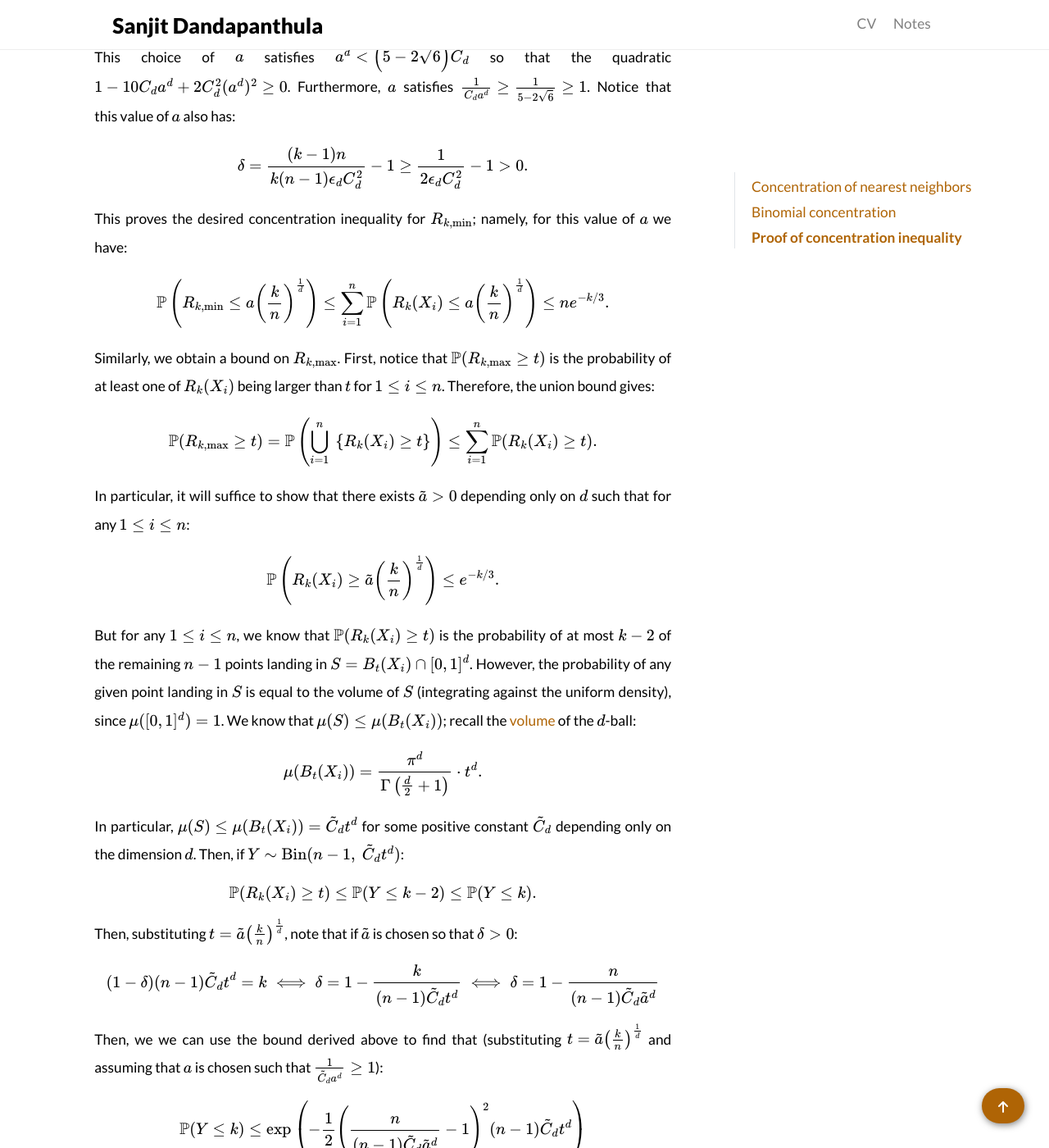
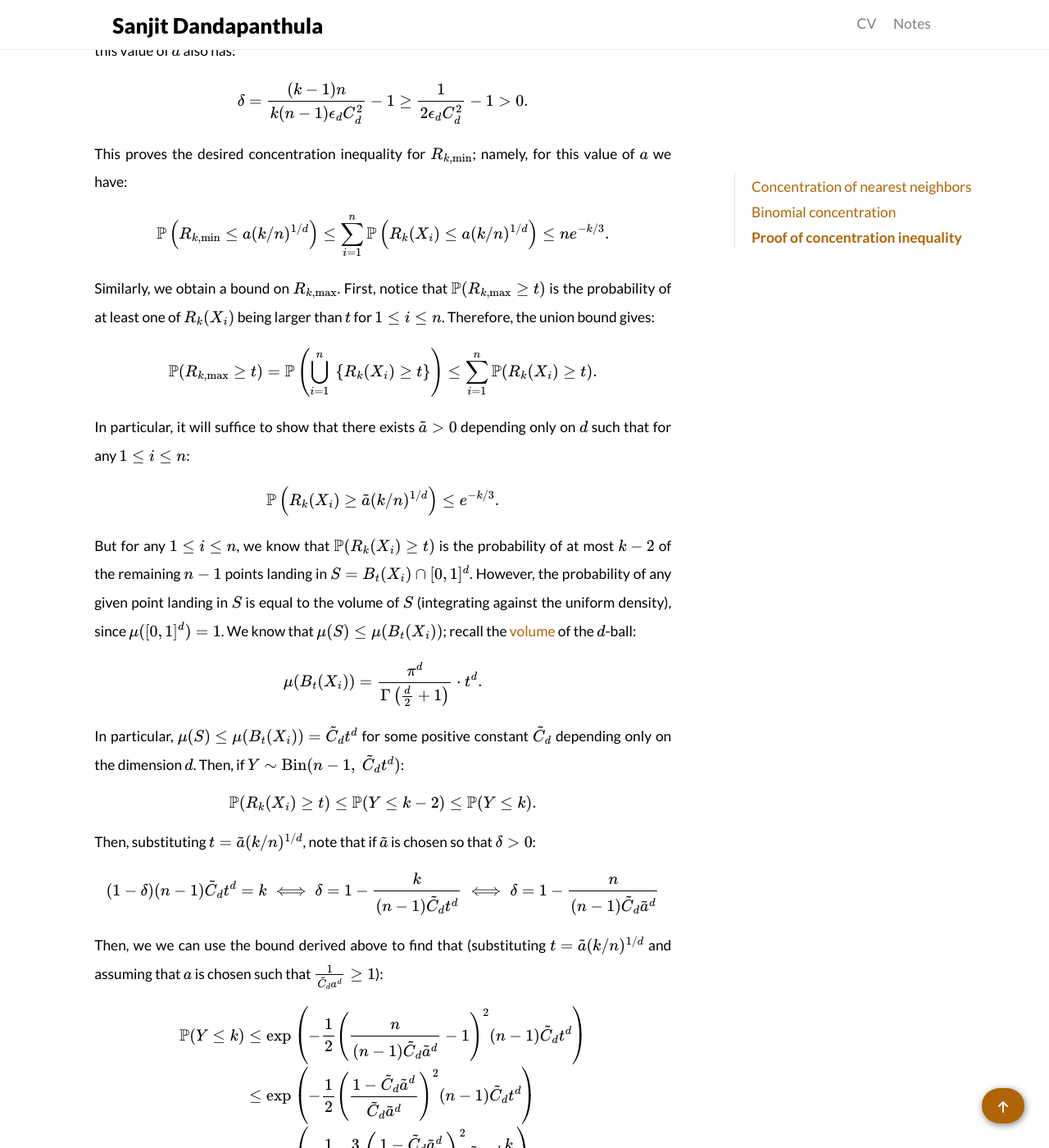
Before and after one commit to sanjitdp/sanjitdp.github.io, a Jekyll site: the page built from _posts/2023-06-26-concentration-inequalities-knn.md, in a window 1280 px wide and 1400 px high, scrolled down 5167 px. Shown: the whole window at 82% size. Built offline with Jekyll 4.4.1, drawn with Linux system fonts in a browser that asks for light colours; formulas are drawn with MathJax 3; some of the changed text lies outside the part shown.

Commit message:
minor edits to notes, moved old notes into drafts

```diff
--- a/_posts/2023-06-26-concentration-inequalities-knn.md
+++ b/_posts/2023-06-26-concentration-inequalities-knn.md
@@ -16,7 +16,7 @@ If we define $R_{k, \min} = \min_{1 \leq i \leq n} R_k(X_i)$, then we'll show th
 
 $$
 \begin{align*}
-    \mathbb{P}\left( R_{k, \min} \leq a \left( \frac{k}{n} \right)^{\frac{1}{d}} \right) \leq n e^{-k/3}.
+    \mathbb{P}\left( R_{k, \min} \leq a (k / n)^{1/d} \right) \leq n e^{-k/3}.
 \end{align*}
 $$
 
@@ -24,11 +24,11 @@ Similarly, if we define $R_{k, \max} = \max_{1 \leq i \leq n} R_k(X_i)$, we'll s
 
 $$
 \begin{align*}
-    \mathbb{P}\left( R_{k, \max} \geq \tilde{a} \left( \frac{k}{n} \right)^{\frac{1}{d}} \right) \leq n e^{-k/3}.
+    \mathbb{P}\left( R_{k, \max} \geq \tilde{a} (k / n)^{1/d} \right) \leq n e^{-k/3}.
 \end{align*}
 $$
 
-This result is really neat - it shows that $\lbrace R_k(X_i) \rbrace_{i=1}^n$ generally grows like $\left( \frac{k}{n} \right)^{\frac{1}{d}}$ (as $n$ and $k$ are varied) with high probability. This statement looks a bit difficult to show, but we'll break it down into easier pieces.
+This result is really neat - it shows that $\lbrace R_k(X_i) \rbrace_{i=1}^n$ generally grows like $(k / n)^{1/d}$ (as $n$ and $k$ are varied) with high probability. This statement looks a bit difficult to show, but we'll break it down into easier pieces.
 
 # Binomial concentration
 
@@ -215,7 +215,7 @@ In particular, it will suffice to show that there exists $a > 0$ depending only
 
 $$
 \begin{align*}
-    \mathbb{P}\left( R_k(X_i) \leq a \left( \frac{k}{n} \right)^{\frac{1}{d}} \right) \leq e^{-k/3}.
+    \mathbb{P}\left( R_k(X_i) \leq a (k / n)^{1/d} \right) \leq e^{-k/3}.
 \end{align*}
 $$
 
@@ -246,7 +246,7 @@ $$
 \end{align*}
 $$
 
-Recall that $\frac{x}{x - 1} \in [1, 2]$ for all $x \geq 2$. Then, we we can use the bound on binomial variables derived above to find that (substituting $t = a \left( \frac{k}{n} \right)^{\frac{1}{d}}$ and assuming that $a$ is chosen such that $\frac{1}{C_d a^d} \geq 1$):
+Recall that $\frac{x}{x - 1} \in [1, 2]$ for all $x \geq 2$. Then, we we can use the bound on binomial variables derived above to find that (substituting $t = a (k / n)^{1/d}$ and assuming that $a$ is chosen such that $\frac{1}{C_d a^d} \geq 1$):
 
 $$
 \begin{align*}
@@ -302,8 +302,8 @@ This proves the desired concentration inequality for $R_{k, \min}$; namely, for
 
 $$
 \begin{align*}
-    \mathbb{P}\left( R_{k, \min} \leq a \left( \frac{k}{n} \right)^{\frac{1}{d}} \right)
-    \leq \sum_{i=1}^n \mathbb{P}\left( R_k(X_i) \leq a \left( \frac{k}{n} \right)^{\frac{1}{d}} \right)
+    \mathbb{P}\left( R_{k, \min} \leq a (k / n)^{1/d} \right)
+    \leq \sum_{i=1}^n \mathbb{P}\left( R_k(X_i) \leq a (k / n)^{1/d} \right)
     \leq n e^{-k/3}.
 \end{align*}
 $$
@@ -322,7 +322,7 @@ In particular, it will suffice to show that there exists $\tilde{a} > 0$ dependi
 
 $$
 \begin{align*}
-    \mathbb{P}\left( R_k(X_i) \geq \tilde{a} \left( \frac{k}{n} \right)^{\frac{1}{d}} \right) \leq e^{-k/3}.
+    \mathbb{P}\left( R_k(X_i) \geq \tilde{a} (k / n)^{1/d} \right) \leq e^{-k/3}.
 \end{align*}
 $$
 
@@ -344,7 +344,7 @@ $$
 \end{align*}
 $$
 
-Then, substituting $t = \tilde{a} \left( \frac{k}{n} \right)^{\frac{1}{d}}$, note that if $\tilde{a}$ is chosen so that $\delta > 0$:
+Then, substituting $t = \tilde{a} (k / n)^{1/d}$, note that if $\tilde{a}$ is chosen so that $\delta > 0$:
 
 $$
 \begin{align*}
@@ -354,7 +354,7 @@ $$
 \end{align*}
 $$
 
-Then, we we can use the bound derived above to find that (substituting $t = \tilde{a} \left( \frac{k}{n} \right)^{\frac{1}{d}}$ and assuming that $a$ is chosen such that $\frac{1}{\tilde{C}_d a^d} \geq 1$):
+Then, we we can use the bound derived above to find that (substituting $t = \tilde{a} (k / n)^{1/d}$ and assuming that $a$ is chosen such that $\frac{1}{\tilde{C}_d a^d} \geq 1$):
 
 $$
 \begin{align*}
@@ -408,8 +408,8 @@ This proves the desired concentration inequality for $R_{k, \max}$; namely, for
 
 $$
 \begin{align*}
-    \mathbb{P}\left( R_{k, \max} \geq \tilde{a} \left( \frac{k}{n} \right)^{\frac{1}{d}} \right)
-    \leq \sum_{i=1}^n \mathbb{P}\left( R_k(X_i) \geq \tilde{a} \left( \frac{k}{n} \right)^{\frac{1}{d}} \right)
+    \mathbb{P}\left( R_{k, \max} \geq \tilde{a} (k / n)^{1/d} \right)
+    \leq \sum_{i=1}^n \mathbb{P}\left( R_k(X_i) \geq \tilde{a} (k / n)^{1/d} \right)
     \leq n e^{-k/3}.
 \end{align*}
 $$
```
Also changed, not shown: _posts/2023-07-18-arithmetic-function-asymptotics.md (+1 -1 lines), _posts/2023-08-23-leetcode-lessons.md (+3 -3 lines), _drafts/2023-08-01-measure-theoretic-probability.md (renamed from _posts/2023-08-01-measure-theoretic-probability.md), _drafts/2023-08-11-noninformative-priors.md (renamed from _posts/2023-08-11-noninformative-priors.md).
